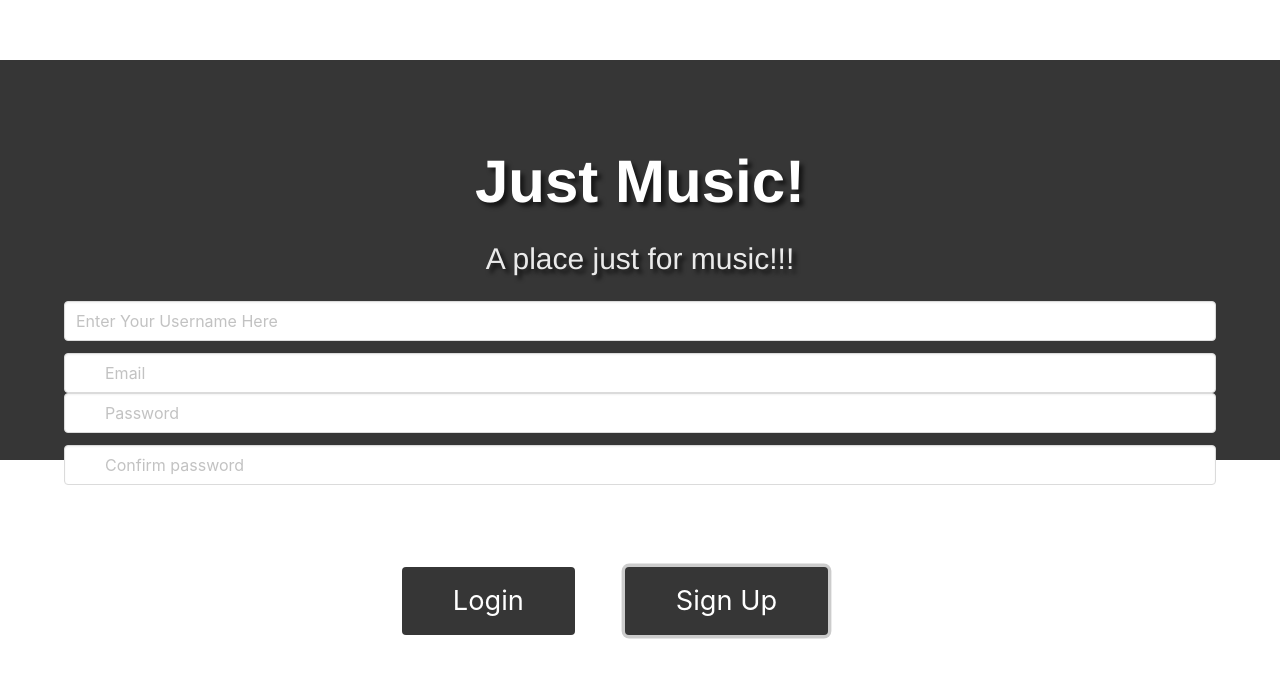
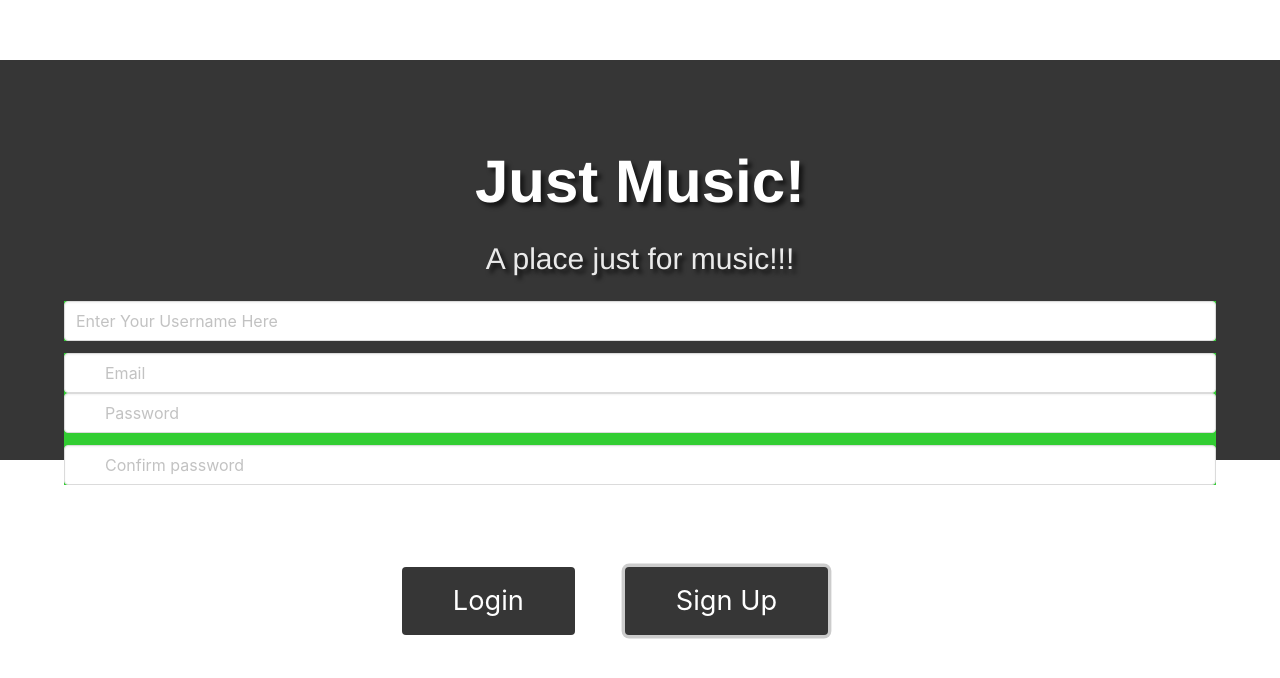
Before and after one commit to dillin92/just_music_v2, a Vue app: page / in a window 1280 px wide. Both pictures are taken after a click on the button "Sign Up". Shown: the top 678 px of the page. Built offline with nearby package versions, Linux system fonts and the light colour scheme.

Commit message:
started working on CSS for Form components

```diff
--- a/src/components/HomeComponents/SignUpForm.vue
+++ b/src/components/HomeComponents/SignUpForm.vue
@@ -43,3 +43,9 @@
     name: 'SignUpForm'
   };
 </script>
+
+<style lang="scss" scoped>
+    .field {
+        background-color: limegreen;
+    }
+</style>
```
Also changed, not shown: src/components/HomeComponents/HomePage.vue (line endings or trailing spaces).
